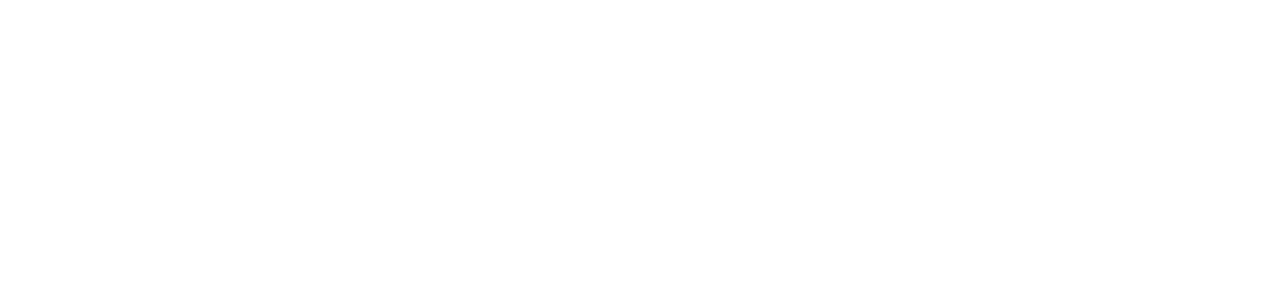
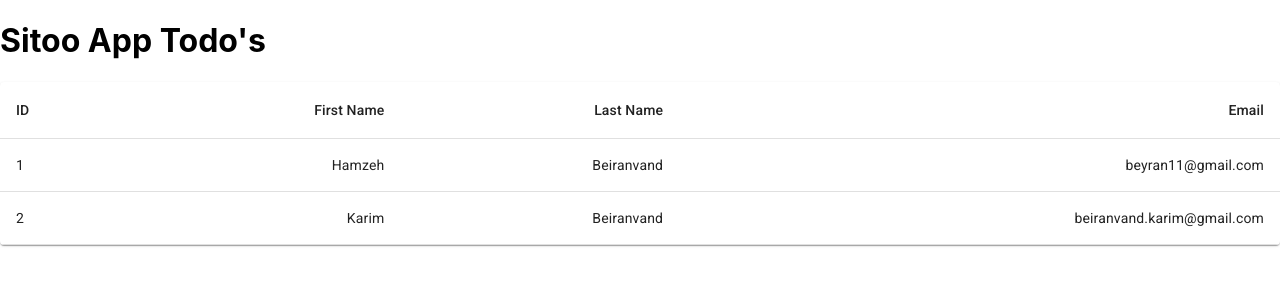
Before and after one commit to beyran11/sitoo-react-app, a React (Create React App) app: page / in a window 1280 px wide. Shown: the top 300 px of the page. Built offline with nearby package versions, Linux system fonts and the light colour scheme.

Commit message:
completed todo app

```diff
--- a/package.json
+++ b/package.json
@@ -3,6 +3,8 @@
   "version": "0.1.0",
   "private": true,
   "dependencies": {
+    "@material-ui/core": "^4.9.14",
+    "@material-ui/icons": "^4.9.1",
     "@testing-library/jest-dom": "^4.2.4",
     "@testing-library/react": "^9.5.0",
     "@testing-library/user-event": "^7.2.1",
--- a/public/index.html
+++ b/public/index.html
@@ -10,34 +10,15 @@
       content="Web site created using create-react-app"
     />
     <link rel="apple-touch-icon" href="%PUBLIC_URL%/logo192.png" />
-    <!--
-      manifest.json provides metadata used when your web app is installed on a
-      user's mobile device or desktop. See https://developers.google.com/web/fundamentals/web-app-manifest/
-    -->
+
     <link rel="manifest" href="%PUBLIC_URL%/manifest.json" />
-    <!--
-      Notice the use of %PUBLIC_URL% in the tags above.
-      It will be replaced with the URL of the `public` folder during the build.
-      Only files inside the `public` folder can be referenced from the HTML.
-
-      Unlike "/favicon.ico" or "favicon.ico", "%PUBLIC_URL%/favicon.ico" will
-      work correctly both with client-side routing and a non-root public URL.
-      Learn how to configure a non-root public URL by running `npm run build`.
-    -->
+    <link rel="stylesheet" href="https://fonts.googleapis.com/css?family=Roboto:300,400,500,700&display=swap" />
+    <link rel="stylesheet" href="https://fonts.googleapis.com/icon?family=Material+Icons" />
     <title>React App</title>
   </head>
   <body>
     <noscript>You need to enable JavaScript to run this app.</noscript>
     <div id="root"></div>
-    <!--
-      This HTML file is a template.
-      If you open it directly in the browser, you will see an empty page.
 
-      You can add webfonts, meta tags, or analytics to this file.
-      The build step will place the bundled scripts into the <body> tag.
-
-      To begin the development, run `npm start` or `yarn start`.
-      To create a production bundle, use `npm run build` or `yarn build`.
-    -->
   </body>
 </html>
--- a/src/App.js
+++ b/src/App.js
@@ -1,12 +1,45 @@
-import React from 'react';
+import React, {Component} from 'react';
+import SimpleTable from "./SimpleTable";
 
 
-function App() {
-  return (
-    <div className="App">
 
-    </div>
-  );
+class App extends Component {
+  state = {
+    todos: [
+      {id: 1, firstname: 'Hamzeh',lastname: 'Beiranvand',email: 'beyran11@gmail.com'},
+      {id: 2, firstname: 'Karim',lastname: 'Beiranvand',email: 'beiranvand.karim@gmail.com'}
+    ]
+  }
+
+  deleteTodo = (id) => {
+    //console.log(id);
+    const todos = this.state.todos.filter(todo => {
+      return todo.id !== id
+    });
+    this.setState({
+      todos
+    })
+  }
+
+  addTodo = (todo) => {
+    todo.id = Math.random();
+    let todos = [...this.state.todos,todo]
+    this.setState({
+      todos
+    })
+  }
+
+
+  render() {
+    return (
+        <div className="todo-app container">
+          <h1 className="center blue-text">Sitoo App Todo's</h1>
+          <SimpleTable todos={this.state.todos} deleteTodo={this.deleteTodo} />
+
+
+        </div>
+    );
+  }
 }
 
 export default App;
--- /dev/null
+++ b/src/SimpleTable.js
@@ -0,0 +1,57 @@
+import React from 'react';
+import { makeStyles } from '@material-ui/core/styles';
+import Table from '@material-ui/core/Table';
+import TableBody from '@material-ui/core/TableBody';
+import TableCell from '@material-ui/core/TableCell';
+import TableContainer from '@material-ui/core/TableContainer';
+import TableHead from '@material-ui/core/TableHead';
+import TableRow from '@material-ui/core/TableRow';
+import Paper from '@material-ui/core/Paper';
+
+const useStyles = makeStyles({
+    table: {
+        minWidth: 650,
+    },
+});
+
+
+
+const SimpleTable = ({todos, deleteTodo}) => {
+    const todolist = todos.length ? (
+        todos.map( todo => {
+            return (
+                <TableRow onClick={() => {deleteTodo(todo.id)}} key={todo.id}>
+                    <TableCell component="th" scope="row">
+                        {todo.id}
+                    </TableCell>
+                    <TableCell align="right">{todo.firstname}</TableCell>
+                    <TableCell align="right">{todo.lastname}</TableCell>
+                    <TableCell align="right">{todo.email}</TableCell>
+                </TableRow>
+            )
+        })
+    ) : (
+        <p className="center"> There is no User! </p>
+    )
+    const classes = useStyles();
+
+    return (
+        <TableContainer component={Paper}>
+            <Table className={classes.table} aria-label="simple table">
+                <TableHead>
+                    <TableRow>
+                        <TableCell>ID</TableCell>
+                        <TableCell align="right">First Name</TableCell>
+                        <TableCell align="right">Last Name</TableCell>
+                        <TableCell align="right">Email</TableCell>
+                    </TableRow>
+                </TableHead>
+                <TableBody>
+                    {todolist}
+                </TableBody>
+            </Table>
+        </TableContainer>
+    );
+}
+
+export default SimpleTable;
```
Also changed, not shown: 1 other file (tests, documents, lock files or other folders).
